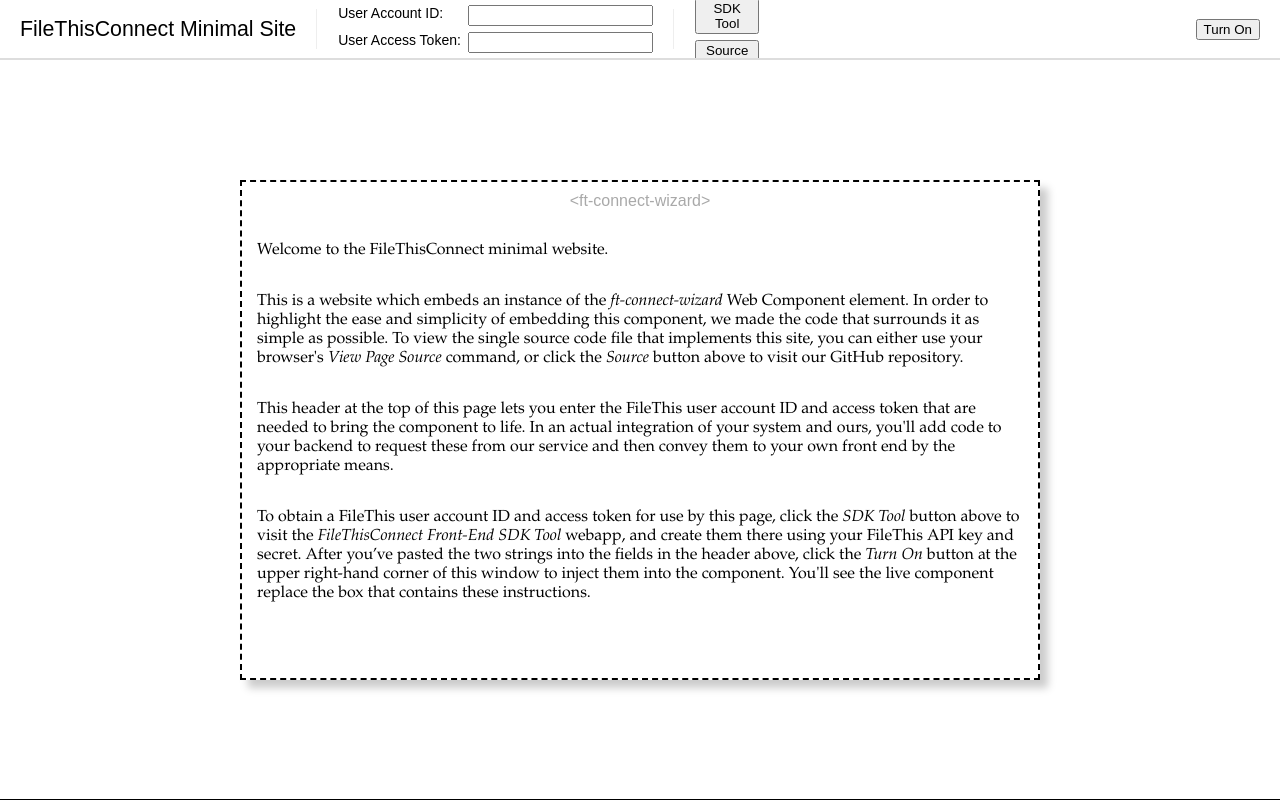
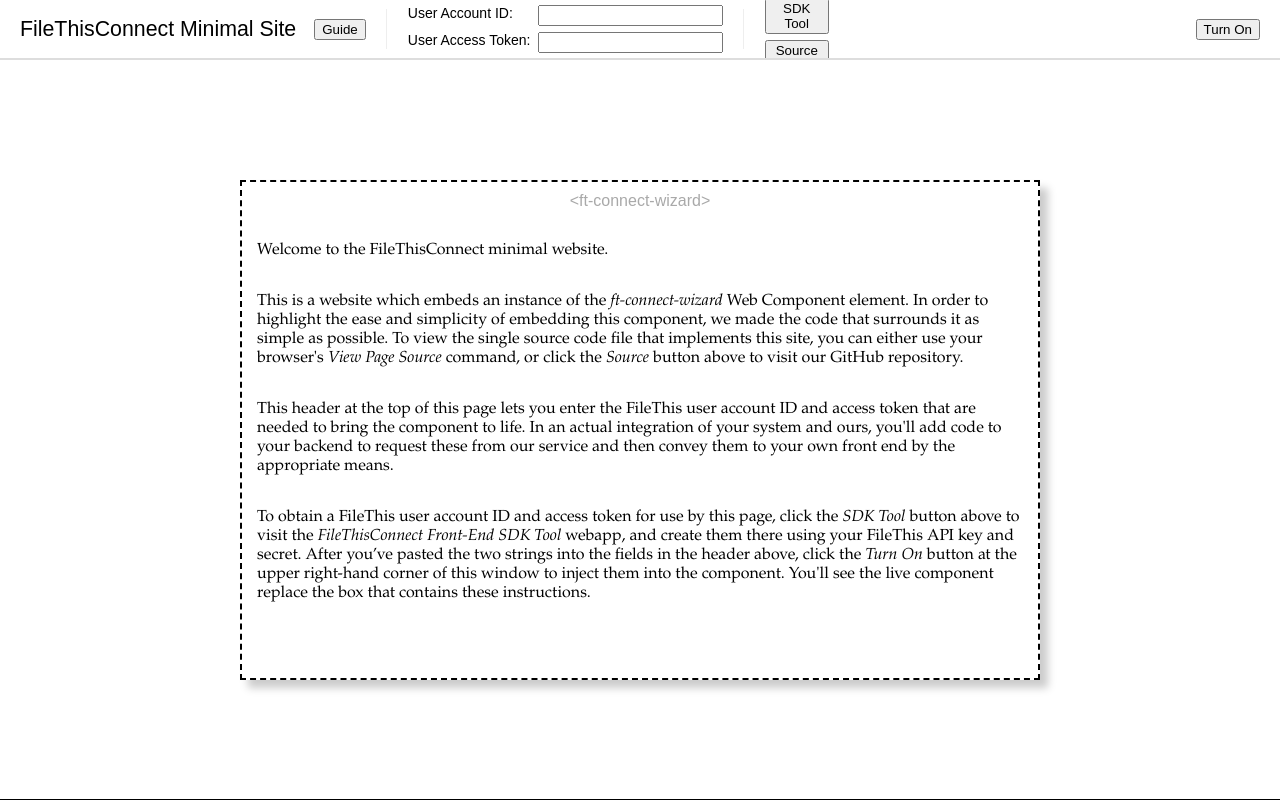
Before and after one commit to filethis/ft-connect-minimal-site, a website: page index.html in a window 1280 px wide. Drawn offline with Linux system fonts and the light colour scheme.

Commit message:
Bumped to version one and put the guide button back in

```diff
--- a/bower.json
+++ b/bower.json
@@ -3,7 +3,7 @@
   "description": "This file is not used for drop-in deployments of the ft-connect-wizard element, only custom ones.",
   "main": "index.html",
   "dependencies": {
-    "ft-connect-wizard": "filethis/ft-connect-wizard#^0.0.11",
+    "ft-connect-wizard": "filethis/ft-connect-wizard#^1.0.11",
     "polymer": "Polymer/polymer#1.9 - 2",
     "validator-js": "^7.0.0"
   },
--- a/index.html
+++ b/index.html
@@ -1,5 +1,5 @@
 <!--
-Copyright 2017 FileThis, Inc.
+Copyright 2018 FileThis, Inc.
 
 Licensed under the Apache License, Version 2.0 (the "License");
 you may not use this file except in compliance with the License.
@@ -169,17 +169,16 @@
                     FileThisConnect Minimal Site
                 </div>
 
-                <!-- TODO: Update developer website for this new version and then uncomment this. -->
                 <!-- Guide button -->
-                <!--<button-->
-                        <!--id="guideButton"-->
-                        <!--class="button"-->
-                        <!--type="button"-->
-                        <!--onclick="window.open('https://filethis.com/developer/front-end/ft-connect-minimal-site/'); return false;">-->
-                    <!--Guide-->
-                <!--</button>-->
+                <button
+                        id="guideButton"
+                        class="button"
+                        type="button"
+                        onclick="window.open('https://filethis.com/developer/front-end/ft-connect-minimal-site/'); return false;">
+                    Guide
+                </button>
 
-                <!-- Dividing line -->
+                <!-- Vertical dividing line -->
                 <div class="divider"></div>
 
                 <!-- Entry fields -->
@@ -208,7 +207,7 @@
                     </div>
                 </div>
 
-                <!-- Dividing line -->
+                <!-- Vertical dividing line -->
                 <div class="divider"></div>
 
                 <!-- SDK Tool and Source buttons -->
```
Also changed, not shown: 1 other file.
